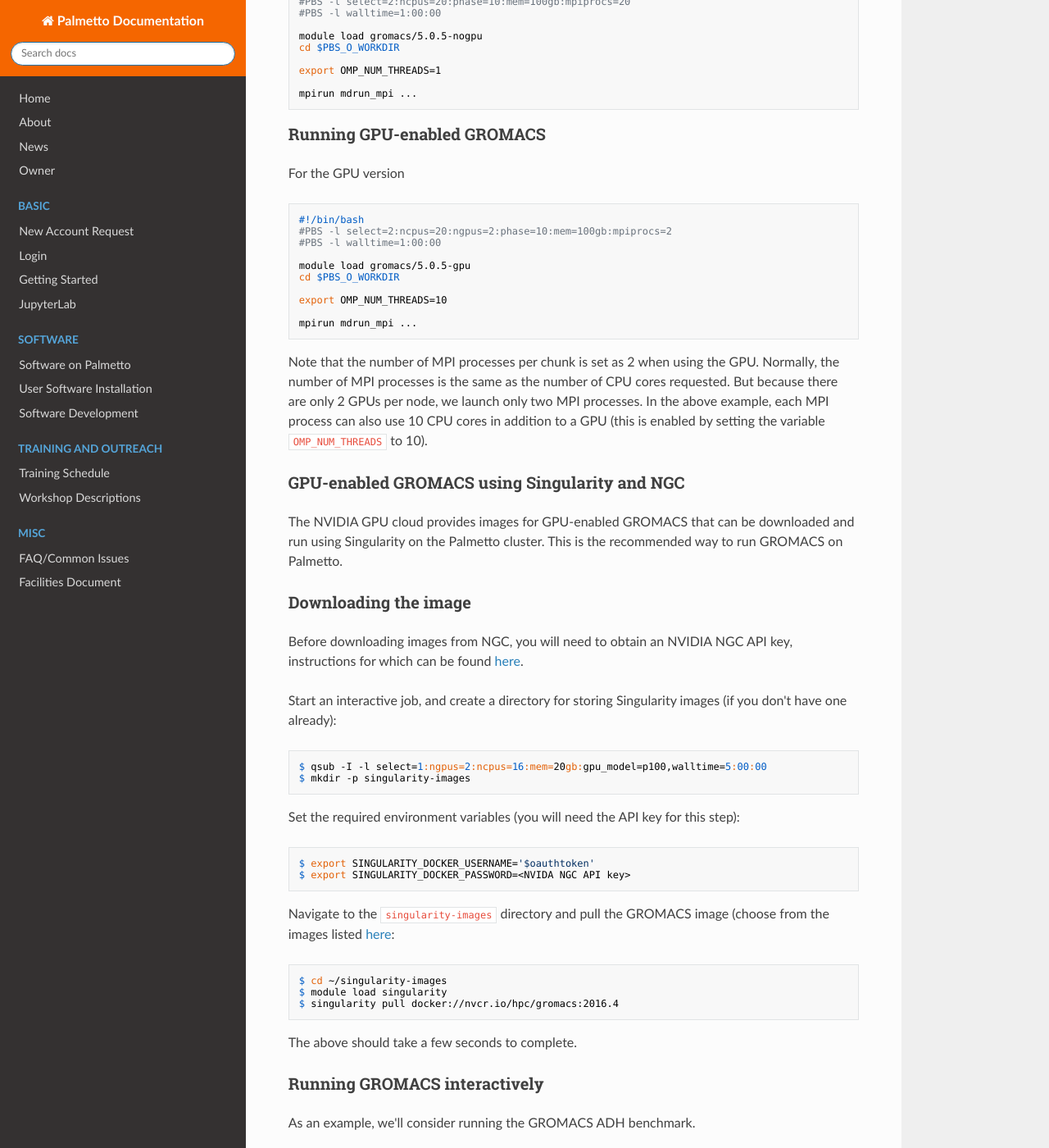
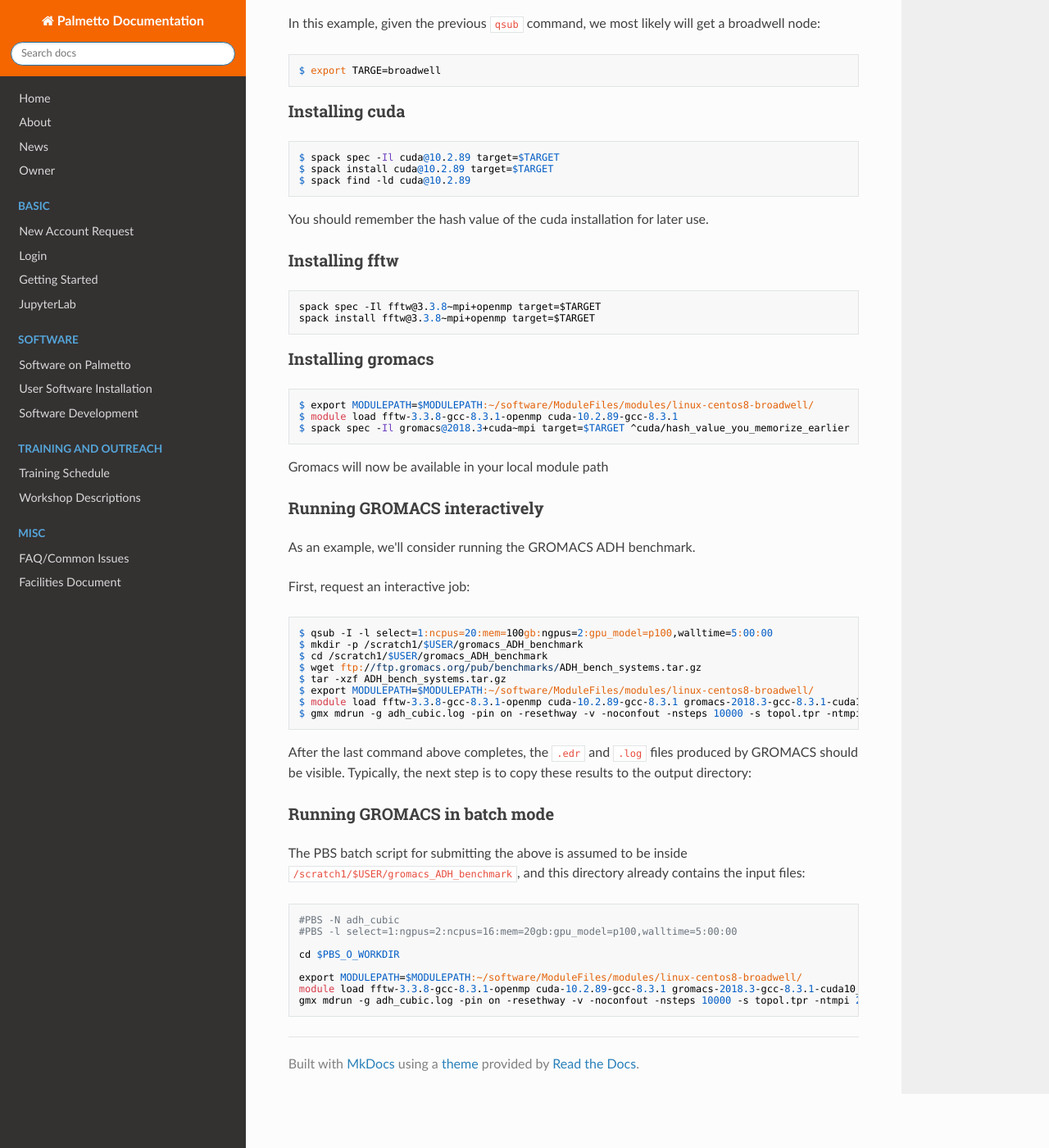
Before and after one commit to clemsonciti/palmetto-documentation, an MkDocs documentation site: the page built from docs/software/packages/gromacs.md, in a window 1280 px wide and 1400 px high, scrolled down 706 px. Shown: the whole window at 82% size. Built offline with MkDocs 1.6.1, drawn with Linux system fonts in a browser that asks for light colours; nearby versions of some CDN libraries; some of the changed text lies outside the part shown.

Commit message:
Update gromacs.md

````diff
--- a/docs/software/packages/gromacs.md
+++ b/docs/software/packages/gromacs.md
@@ -1,113 +1,66 @@
 ## GROMACS
 
-Various installations of GROMACS are available on the cluster.
-Different modules are provided for GPU-enabled and non-GPU versions
-of GROMACS:
+- Gromacs is an architecture-specific software. It performs best when installed and configured on the
+specific hardware.
+- To simplify the process of setting up gromacs, we recommend that you set up your local spack
+using [instructions from the following links](https://www.palmetto.clemson.edu/palmetto/software/spack/).
+
+- Get a node (choose the node type you wish to run Gromacs on)
 
 ~~~
-$ module avail gromacs
-
----------------------------------------------------------------- /software/modulefiles -----------------------------------------------------------------
-gromacs/4.5.4-sp               gromacs/4.6.5-sp-k20-ompi      gromacs/5.0.1-sp-k20-g481-o181 gromacs/5.0.5-nogpu
-gromacs/4.6.5-dp-ompi          gromacs/5.0.1-dp-g481-o181     gromacs/5.0.5-gpu
-
------------------------------------------------------------- /usr/share/Modules/modulefiles ------------------------------------------------------------
-gromacs/4.5.4-sp
+$ qsub -I -l select=1:ncpus=20:mem=20gb:ngpus=1:gpu_model=p100,walltime=5:00:00
 ~~~
 
-### Running GROMACS without GPU
-
-To use the non-GPU version of GROMACS,
-here is an example interactive job:
+- Identify architecture type:
 
 ~~~
-$ qsub -I -l select=2:ncpus=20:phase=10:mem=100gb:mpiprocs=20,walltime=1:
-00:00
-$ module load gromacs/5.0.5-nogpu
-$ mpirun mdrun_mpi ...
+$ lscpu | grep "Model name"
 ~~~
 
-where `...` specifies the input files and options of Gromacs.
+Select the crrect architecture based on the CPU model:
 
-And an example of a PBS batch script for submitting a GROMACS batch script:
+- E5-2665: sandybridge
+- E5-2680: sandybridge
+- E5-2670v2: ivybridge
+- E5-2680v3: haswell
+- E5-2680v4: broadwell
+- 6148G: skyake
+- 6252G: cascadelake
+- 6238R: cascadelake
+
+In this example, given the previous `qsub` command, we most likely will get a broadwell node:
 
 ~~~
-#!/bin/bash
-#PBS -l select=2:ncpus=20:phase=10:mem=100gb:mpiprocs=20
-#PBS -l walltime=1:00:00
-
-module load gromacs/5.0.5-nogpu
-cd $PBS_O_WORKDIR
-
-export OMP_NUM_THREADS=1
-
-mpirun mdrun_mpi ...
+$ export TARGE=broadwell
 ~~~
 
-### Running GPU-enabled GROMACS
-
-For the GPU version
+### Installing cuda
 
 ~~~
-#!/bin/bash
-#PBS -l select=2:ncpus=20:ngpus=2:phase=10:mem=100gb:mpiprocs=2
-#PBS -l walltime=1:00:00
-
-module load gromacs/5.0.5-gpu
-cd $PBS_O_WORKDIR
-
-export OMP_NUM_THREADS=10
-
-mpirun mdrun_mpi ...
+$ spack spec -Il cuda@10.2.89 target=$TARGET
+$ spack install cuda@10.2.89 target=$TARGET
+$ spack find -ld cuda@10.2.89
 ~~~
 
-Note that the number of MPI processes per chunk is set as 2 when using the GPU.
-Normally, the number of MPI processes is the same as the number of CPU cores requested.
-But because there are only 2 GPUs per node, we launch only two MPI processes.
-In the above example, each MPI process can also use 10 CPU cores
-in addition to a GPU (this is enabled by setting the variable `OMP_NUM_THREADS` to 10).
+You should remember the hash value of the cuda installation for later use.
 
-### GPU-enabled GROMACS using Singularity and NGC
+### Installing fftw
 
-The NVIDIA GPU cloud provides images for GPU-enabled GROMACS
-that can be downloaded and run using Singularity on the Palmetto cluster.
-This is the recommended way to run GROMACS on Palmetto.
+~~~
+spack spec -Il fftw@3.3.8~mpi+openmp target=$TARGET
+spack install fftw@3.3.8~mpi+openmp target=$TARGET
+~~~
 
+### Installing gromacs
 
-### Downloading the image
+~~~
+$ export MODULEPATH=$MODULEPATH:~/software/ModuleFiles/modules/linux-centos8-broadwell/
+$ module load fftw-3.3.8-gcc-8.3.1-openmp cuda-10.2.89-gcc-8.3.1
+$ spack spec -Il gromacs@2018.3+cuda~mpi target=$TARGET ^cuda/hash_value_you_memorize_earlier
+~~~
 
-Before downloading images from NGC,
-you will need to obtain an NVIDIA NGC API key,
-instructions for which can be found
-[here](https://docs.nvidia.com/ngc/ngc-getting-started-guide/index.html).
+Gromacs will now be available in your local module path
 
-Start an interactive job,
-and create a directory for storing Singularity images
-(if you don't have one already):
-
-```
-$ qsub -I -l select=1:ngpus=2:ncpus=16:mem=20gb:gpu_model=p100,walltime=5:00:00
-$ mkdir -p singularity-images
-```
-
-Set the required environment variables (you will need the API key for this step):
-
-```
-$ export SINGULARITY_DOCKER_USERNAME='$oauthtoken'
-$ export SINGULARITY_DOCKER_PASSWORD=<NVIDA NGC API key>
-```
-
-Navigate to the `singularity-images` directory and pull
-the GROMACS image (choose from the images listed
-[here](https://ngc.nvidia.com/registry/hpc-gromacs):
-
-```
-$ cd ~/singularity-images
-$ module load singularity
-$ singularity pull docker://nvcr.io/hpc/gromacs:2016.4
-```
-
-The above should take a few seconds to complete.
 
 ### Running GROMACS interactively
 
@@ -116,110 +69,35 @@ we'll consider running the GROMACS ADH benchmark.
 
 First, request an interactive job:
 
-```
-$ qsub -I -l select=1:ngpus=2:ncpus=16:mpiprocs=16:mem=120gb:gpu_model=p100,walltime=5:00:00
-```
-
-Load the singularity module:
-
-```
-$ module load singularity
-```
-
-Prepare the input and output directories:
-
-In this case,
-we use `/scratch3/$USER/gromacs_ADH`
-as both the input directory (containing the data)
-and the output directory (where output will be stored).
-
-Remember that `$TMPDIR` is cleaned up after the job completes,
-so it's important to move any data out of `$TMPDIR` after GROMACS completes running.
-Also, in this case, we are downloading the input data from the web,
-but if your input is stored in the `/home`/, `/scratch` or some other directory,
-then you can copy it to `$TMPDIR`:
-
-```
-$ mkdir -p /scratch3/$USER/gromacs_ADH_benchmark
-$ cd /scratch3/$USER/gromacs_ADH_benchmark
+~~~
+$ qsub -I -l select=1:ncpus=20:mem=100gb:ngpus=2:gpu_model=p100,walltime=5:00:00
+$ mkdir -p /scratch1/$USER/gromacs_ADH_benchmark
+$ cd /scratch1/$USER/gromacs_ADH_benchmark
 $ wget ftp://ftp.gromacs.org/pub/benchmarks/ADH_bench_systems.tar.gz
-$ tar -xvf ADH_bench_systems.tar.gz
-```
-
-Use `singularity shell` to interactively run a container
-from the downloaded GROMACS image.
-The `-B` switch is used to "bind" directories on the host (Palmetto compute node)
-to directories in the container.
-The different bindings used are:
-
-* `/scratch3/$USER/gromacs_ADH_benchmark` is bound to `/input`
-* `/scratch3/$USER/gromacs_ADH_benchmark` is bound to `/output`
-* `$TMPDIR` is bound to `/work`
-
-```
-$ singularity shell --nv \
-    -B /scratch3/$USER/gromacs_ADH_benchmark:/input \
-    -B /scratch3/$USER/gromacs_ADH_benchmark:/output \
-    -B $TMPDIR:/work \
-    --pwd /work \
-    ~/singularity-images/gromacs-2016.4.simg \
-```
-
-Running the benchmark:
-
-```
-$ source /opt/gromacs/install/2016.4/bin/GMXRC
-$ gmx_mpi grompp -f /input/adh_cubic/pme_verlet.mdp -c /input/adh_cubic/conf.gro -p /input/adh_cubic/topol.top
-$ export OMP_NUM_THREADS=8
-$ mpirun -np 2 gmx_mpi mdrun -g adh_cubic.log -pin on -resethway -v -noconfout -nsteps 10000 -s topol.tpr -ntomp $OMP_NUM_THREADS
-```
+$ tar -xzf ADH_bench_systems.tar.gz
+$ export MODULEPATH=$MODULEPATH:~/software/ModuleFiles/modules/linux-centos8-broadwell/
+$ module load fftw-3.3.8-gcc-8.3.1-openmp cuda-10.2.89-gcc-8.3.1 gromacs-2018.3-gcc-8.3.1-cuda10_2-openmp
+$ gmx mdrun -g adh_cubic.log -pin on -resethway -v -noconfout -nsteps 10000 -s topol.tpr -ntmpi 2 -ntomp 10
+~~~
 
 After the last command above completes,
 the `.edr` and `.log` files produced by GROMACS should be visible.
 Typically, the next step is to copy these results to the
 output directory:
 
-```
-$ cp *.log *.edr /output
-$ exit
-```
-Upon exiting the container,
-the `.log` and `.edr` files will be found in the output directory,
-`/scratch3/$USER/gromacs_ADH_benchmark`.
 
 ### Running GROMACS in batch mode
 
-The same benchmark can be run in batch mode by
-encapsulating the commands in a script `run_adh.sh`,
-and running it non-interactively using `singularity exec`.
+The PBS batch script for submitting the above is assumed to be inside `/scratch1/$USER/gromacs_ADH_benchmark`,
+and this directory already contains the input files:
 
-```
-# run_adh.sh
-
-source /opt/gromacs/install/2016.4/bin/GMXRC
-gmx_mpi grompp -f /input/adh_cubic/pme_verlet.mdp -c /input/adh_cubic/conf.gro -p /input/adh_cubic/topol.top
-export OMP_NUM_THREADS=8
-mpirun -np 2 gmx_mpi mdrun -g adh_cubic.log -pin on -resethway -v -noconfout -nsteps 10000 -s topol.tpr -ntomp $OMP_NUM_THREADS
-cp *.log *.edr /output
-```
-
-The PBS batch script for submitting the above
-(assuming that the `/scratch3/$USER/gromacs_ADH_benchmark` directory already contains the input files):
-
-```
+~~~
 #PBS -N adh_cubic
 #PBS -l select=1:ngpus=2:ncpus=16:mem=20gb:gpu_model=p100,walltime=5:00:00
 
-module load singularity
-
 cd $PBS_O_WORKDIR
 
-cp run_adh.sh $TMPDIR
-
-singularity exec --nv \
-    -B /scratch3/$USER/gromacs_ADH_benchmark:/input \
-    -B /scratch3/$USER/gromacs_ADH_benchmark:/output \
-    -B $TMPDIR:/work \
-    --pwd /work \
-    ~/singularity-images/gromacs-2016.4.simg bash run_adh.sh
-```
+export MODULEPATH=$MODULEPATH:~/software/ModuleFiles/modules/linux-centos8-broadwell/
+module load fftw-3.3.8-gcc-8.3.1-openmp cuda-10.2.89-gcc-8.3.1 gromacs-2018.3-gcc-8.3.1-cuda10_2-openmp
+gmx mdrun -g adh_cubic.log -pin on -resethway -v -noconfout -nsteps 10000 -s topol.tpr -ntmpi 2 -ntomp 10
+~~~
````
